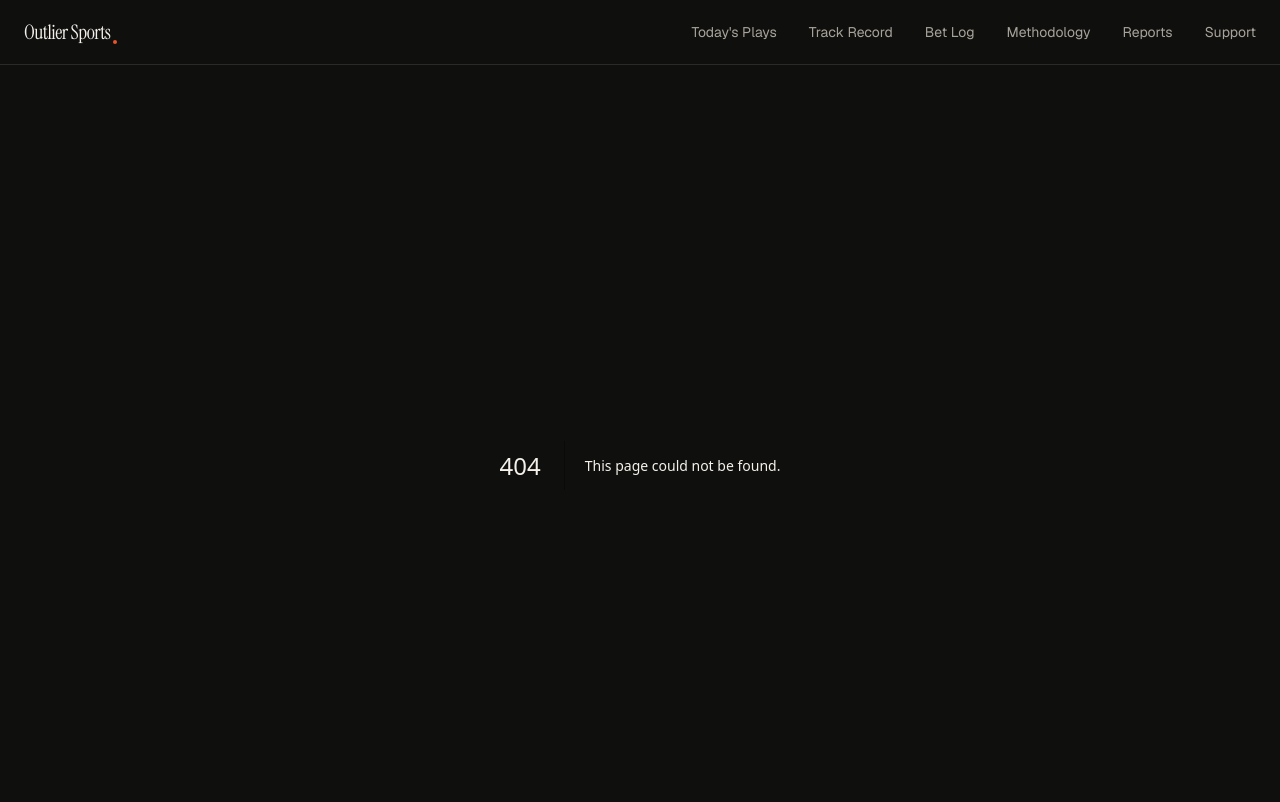
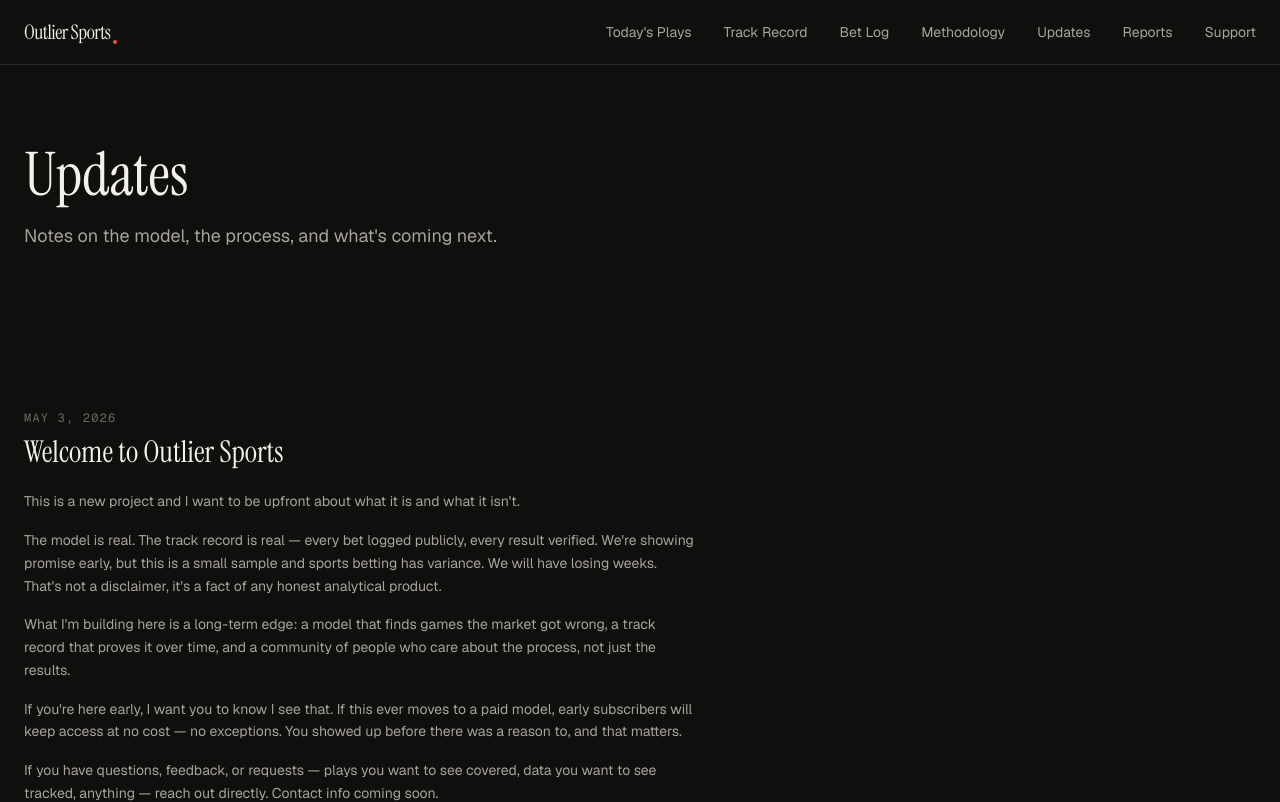
Before and after one commit to spencecc/outlier-sports-, a Next.js app: page /updates in a window 1280 px wide. Before the commit this address had no page. Shown: the top 802 px of the page. Built offline with nearby package versions, Linux system fonts and the light colour scheme.

Commit message:
Add /updates page with first post

```diff
--- /dev/null
+++ b/public/data/updates.json
@@ -0,0 +1,8 @@
+[
+  {
+    "id": "001",
+    "date": "2026-05-03",
+    "title": "Welcome to Outlier Sports",
+    "body": "This is a new project and I want to be upfront about what it is and what it isn't.\n\nThe model is real. The track record is real — every bet logged publicly, every result verified. We're showing promise early, but this is a small sample and sports betting has variance. We will have losing weeks. That's not a disclaimer, it's a fact of any honest analytical product.\n\nWhat I'm building here is a long-term edge: a model that finds games the market got wrong, a track record that proves it over time, and a community of people who care about the process, not just the results.\n\nIf you're here early, I want you to know I see that. If this ever moves to a paid model, early subscribers will keep access at no cost — no exceptions. You showed up before there was a reason to, and that matters.\n\nIf you have questions, feedback, or requests — plays you want to see covered, data you want to see tracked, anything — reach out directly. Contact info coming soon."
+  }
+]
--- /dev/null
+++ b/src/app/updates/page.tsx
@@ -0,0 +1,56 @@
+import type { Metadata } from "next";
+import PageHeader from "@/components/PageHeader";
+import updates from "../../../public/data/updates.json";
+
+export const metadata: Metadata = {
+  title: "Updates",
+  description:
+    "Notes from Outlier Sports on the model, the process, and what's coming next.",
+};
+
+export default function UpdatesPage() {
+  return (
+    <>
+      <PageHeader
+        title="Updates"
+        subhead="Notes on the model, the process, and what's coming next."
+      />
+
+      <div className="max-w-7xl mx-auto px-6 py-16 md:py-24">
+        <div className="max-w-2xl space-y-16">
+          {[...updates].reverse().map((update) => {
+            const displayDate = new Date(update.date + "T12:00:00").toLocaleDateString(
+              "en-US",
+              { month: "long", day: "numeric", year: "numeric" }
+            );
+
+            return (
+              <article key={update.id}>
+                <p
+                  className="text-xs font-mono uppercase tracking-widest mb-2"
+                  style={{ color: "var(--text-tertiary)" }}
+                >
+                  {displayDate}
+                </p>
+                <h2
+                  className="font-display text-2xl md:text-3xl mb-5"
+                  style={{ color: "var(--text-primary)" }}
+                >
+                  {update.title}
+                </h2>
+                <div
+                  className="text-sm leading-relaxed space-y-4"
+                  style={{ color: "var(--text-secondary)" }}
+                >
+                  {update.body.split("\n\n").map((para, i) => (
+                    <p key={i}>{para}</p>
+                  ))}
+                </div>
+              </article>
+            );
+          })}
+        </div>
+      </div>
+    </>
+  );
+}
--- a/src/components/Header.tsx
+++ b/src/components/Header.tsx
@@ -8,6 +8,7 @@ const navLinks = [
   { href: "/track-record", label: "Track Record" },
   { href: "/bet-log", label: "Bet Log" },
   { href: "/methodology", label: "Methodology" },
+  { href: "/updates", label: "Updates" },
   { href: "/reports", label: "Reports" },
   { href: "/support", label: "Support" },
 ];
```
